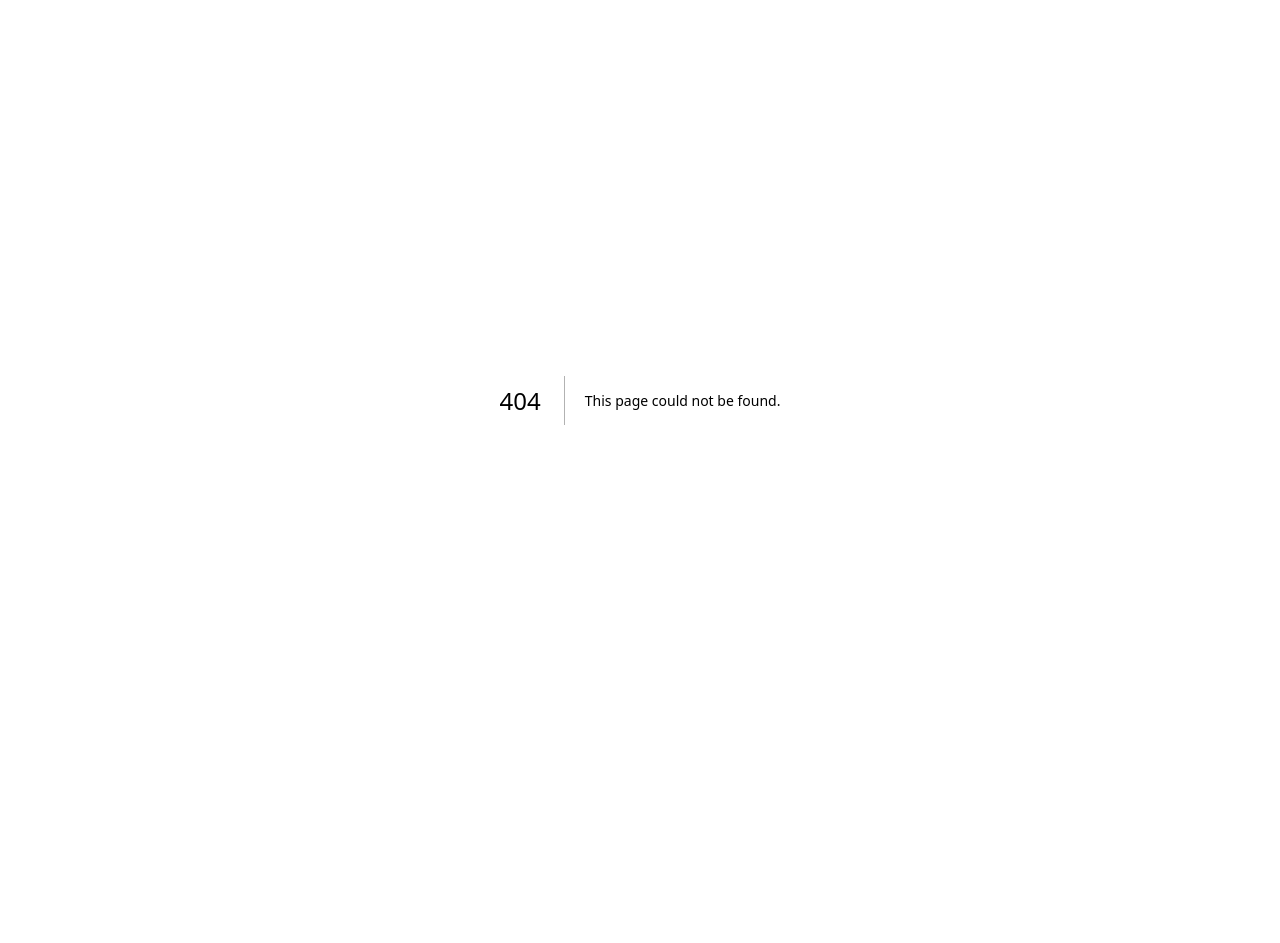
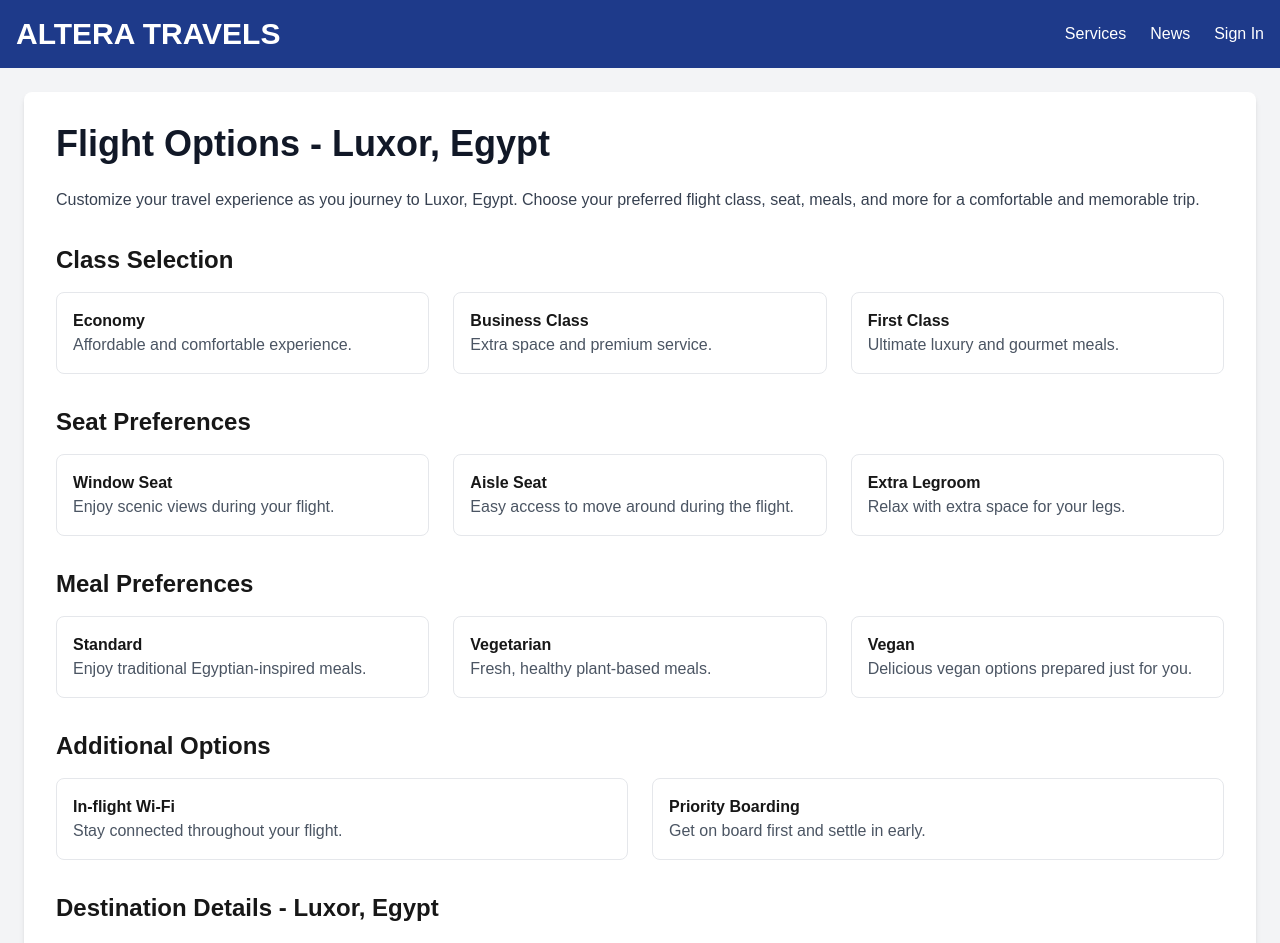
Before and after one commit to Fbhades/altera, a Next.js app: page /flightpage/1 in a window 1280 px wide. Before the commit this address had no page. Shown: the top 943 px of the page. Before the commit the page ends 800 px from the top, so only its background shows below. Built offline with nearby package versions, Linux system fonts and the light colour scheme.

Commit message:
page details voyage

```diff
--- /dev/null
+++ b/app/components/FlightPage.tsx
@@ -0,0 +1,113 @@
+// pages/flight-options.js
+import React from 'react';
+
+export default function Flight() {
+  return (
+    <div className="min-h-screen bg-gray-100">
+      {/* Header */}
+      <header className="bg-blue-900 text-white p-4">
+        <nav className="container mx-auto flex justify-between items-center">
+          <h1 className="text-3xl font-bold">ALTERA TRAVELS</h1>
+          <ul className="flex space-x-6">
+            <li><a href="#" className="hover:text-yellow-400">Services</a></li>
+            <li><a href="#" className="hover:text-yellow-400">News</a></li>
+            <li><a href="#" className="hover:text-yellow-400">Sign In</a></li>
+          </ul>
+        </nav>
+      </header>
+
+      {/* Main Content */}
+      <main className="container mx-auto p-6">
+        <div className="bg-white p-8 rounded-lg shadow-md">
+          <h2 className="text-4xl font-bold mb-6 text-gray-900">Flight Options - Luxor, Egypt</h2>
+          <p className="text-gray-700 mb-8">Customize your travel experience as you journey to Luxor, Egypt. Choose your preferred flight class, seat, meals, and more for a comfortable and memorable trip.</p>
+
+          {/* Class Selection */}
+          <section className="mb-8">
+            <h3 className="text-2xl font-semibold mb-4">Class Selection</h3>
+            <div className="grid grid-cols-1 md:grid-cols-3 gap-6">
+              <div className="p-4 border rounded-lg hover:bg-gray-50">
+                <h4 className="font-bold">Economy</h4>
+                <p className="text-gray-600">Affordable and comfortable experience.</p>
+              </div>
+              <div className="p-4 border rounded-lg hover:bg-gray-50">
+                <h4 className="font-bold">Business Class</h4>
+                <p className="text-gray-600">Extra space and premium service.</p>
+              </div>
+              <div className="p-4 border rounded-lg hover:bg-gray-50">
+                <h4 className="font-bold">First Class</h4>
+                <p className="text-gray-600">Ultimate luxury and gourmet meals.</p>
+              </div>
+            </div>
+          </section>
+
+          {/* Seat Preferences */}
+          <section className="mb-8">
+            <h3 className="text-2xl font-semibold mb-4">Seat Preferences</h3>
+            <div className="grid grid-cols-1 md:grid-cols-3 gap-6">
+              <div className="p-4 border rounded-lg hover:bg-gray-50">
+                <h4 className="font-bold">Window Seat</h4>
+                <p className="text-gray-600">Enjoy scenic views during your flight.</p>
+              </div>
+              <div className="p-4 border rounded-lg hover:bg-gray-50">
+                <h4 className="font-bold">Aisle Seat</h4>
+                <p className="text-gray-600">Easy access to move around during the flight.</p>
+              </div>
+              <div className="p-4 border rounded-lg hover:bg-gray-50">
+                <h4 className="font-bold">Extra Legroom</h4>
+                <p className="text-gray-600">Relax with extra space for your legs.</p>
+              </div>
+            </div>
+          </section>
+
+          {/* Meal Preferences */}
+          <section className="mb-8">
+            <h3 className="text-2xl font-semibold mb-4">Meal Preferences</h3>
+            <div className="grid grid-cols-1 md:grid-cols-3 gap-6">
+              <div className="p-4 border rounded-lg hover:bg-gray-50">
+                <h4 className="font-bold">Standard</h4>
+                <p className="text-gray-600">Enjoy traditional Egyptian-inspired meals.</p>
+              </div>
+              <div className="p-4 border rounded-lg hover:bg-gray-50">
+                <h4 className="font-bold">Vegetarian</h4>
+                <p className="text-gray-600">Fresh, healthy plant-based meals.</p>
+              </div>
+              <div className="p-4 border rounded-lg hover:bg-gray-50">
+                <h4 className="font-bold">Vegan</h4>
+                <p className="text-gray-600">Delicious vegan options prepared just for you.</p>
+              </div>
+            </div>
+          </section>
+
+          {/* Extra Options */}
+          <section className="mb-8">
+            <h3 className="text-2xl font-semibold mb-4">Additional Options</h3>
+            <div className="grid grid-cols-1 md:grid-cols-2 gap-6">
+              <div className="p-4 border rounded-lg hover:bg-gray-50">
+                <h4 className="font-bold">In-flight Wi-Fi</h4>
+                <p className="text-gray-600">Stay connected throughout your flight.</p>
+              </div>
+              <div className="p-4 border rounded-lg hover:bg-gray-50">
+                <h4 className="font-bold">Priority Boarding</h4>
+                <p className="text-gray-600">Get on board first and settle in early.</p>
+              </div>
+            </div>
+          </section>
+
+          {/* Destination Details */}
+          <section className="mb-8">
+            <h3 className="text-2xl font-semibold mb-4">Destination Details - Luxor, Egypt</h3>
+            <p className="text-gray-700">
+              Luxor is home to the ancient treasures of Egypt, including the famous Luxor Temple, the Valley of the Kings, and the sprawling Karnak Temple Complex. Experience breathtaking views of the Nile or take a sunset cruise to end your day in Luxor with unforgettable memories.
+            </p>
+          </section>
+
+          {/* Book Button */}
+          <div className="text-center">
+            <a href="#" className="bg-yellow-400 text-gray-900 py-3 px-6 rounded-lg font-semibold hover:bg-yellow-500 transition">BOOK NOW</a>
+          </div>
+        </div>
+      </main>
+    </div>
+  );
+}
--- a/app/components/Hero.tsx
+++ b/app/components/Hero.tsx
@@ -1,6 +1,9 @@
 "use client"
 import React, { useState, useEffect } from 'react';
 import { searchFlight } from '../Interface/interface';
+import Link from "next/link"
+import FlightOptions from './FlightPage';
+import FlightPage from './FlightPage';
 
 const Hero = () => {
   const [destination, setDestination] = useState('');
@@ -81,12 +84,14 @@ const Hero = () => {
                     Price: {flight.flight_price}$
                   </p>
 
-                  <a href="#" className="group mt-4 inline-flex items-center gap-1 text-sm font-medium text-blue-600">
+                  <span className="group mt-4 inline-flex items-center gap-1 text-sm font-medium text-blue-600">
+                  <Link href={`/flightpage/${flight.id}`}>
                     Find out more
+                  </Link>
                     <span aria-hidden="true" className="block transition-all group-hover:ms-0.5 rtl:rotate-180">
                       &rarr;
                     </span>
-                  </a>
+                  </span>
                 </div>
               </article>
             ))}
--- /dev/null
+++ b/app/flightpage/[id]/page.tsx
@@ -0,0 +1,10 @@
+import FlightPage from "@/app/components/FlightPage";
+import Image from "next/image";
+
+export default function Home() {
+  return (
+    <div className="App">
+        <FlightPage />
+    </div>
+  );
+}
--- a/tailwind.config.ts
+++ /dev/null
@@ -1,19 +0,0 @@
-import type { Config } from "tailwindcss";
-
-const config: Config = {
-  content: [
-    "./pages/**/*.{js,ts,jsx,tsx,mdx}",
-    "./components/**/*.{js,ts,jsx,tsx,mdx}",
-    "./app/**/*.{js,ts,jsx,tsx,mdx}",
-  ],
-  theme: {
-    extend: {
-      colors: {
-        background: "var(--background)",
-        foreground: "var(--foreground)",
-      },
-    },
-  },
-  plugins: [],
-};
-export default config;
```
